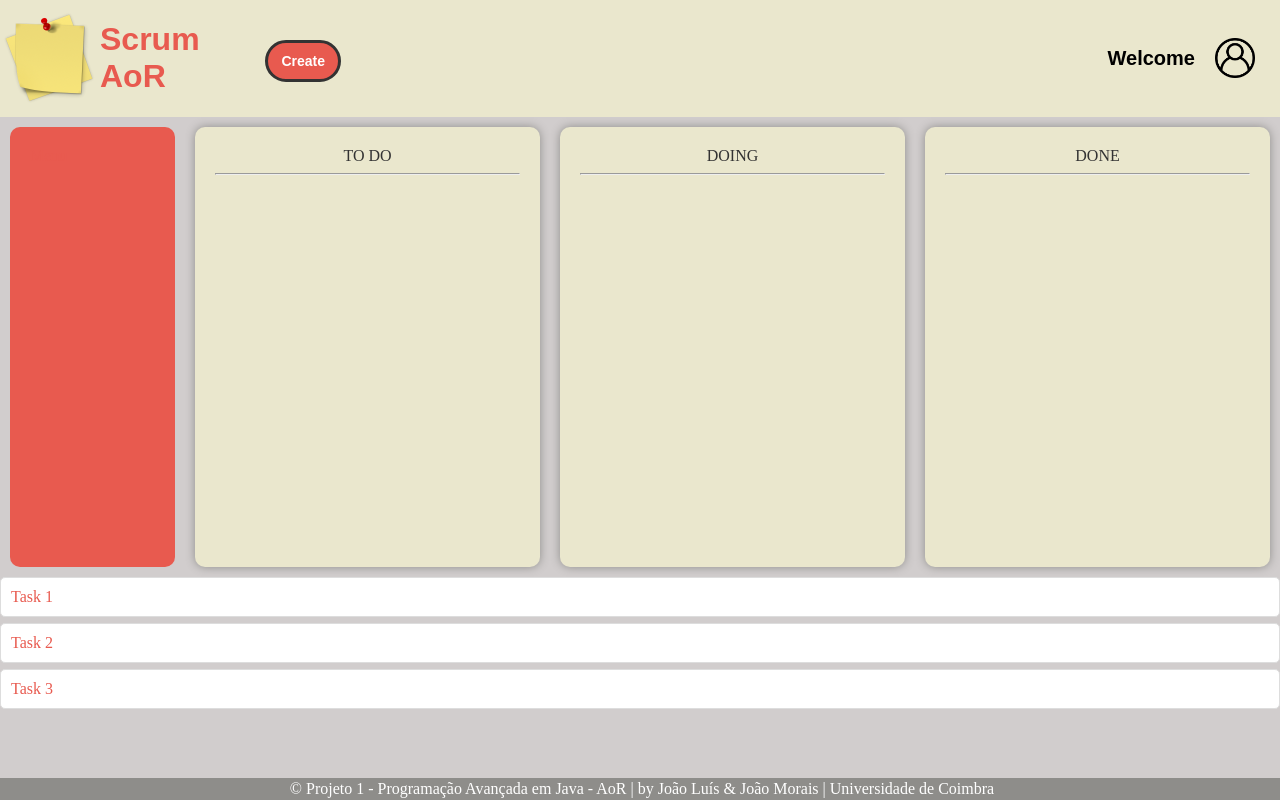
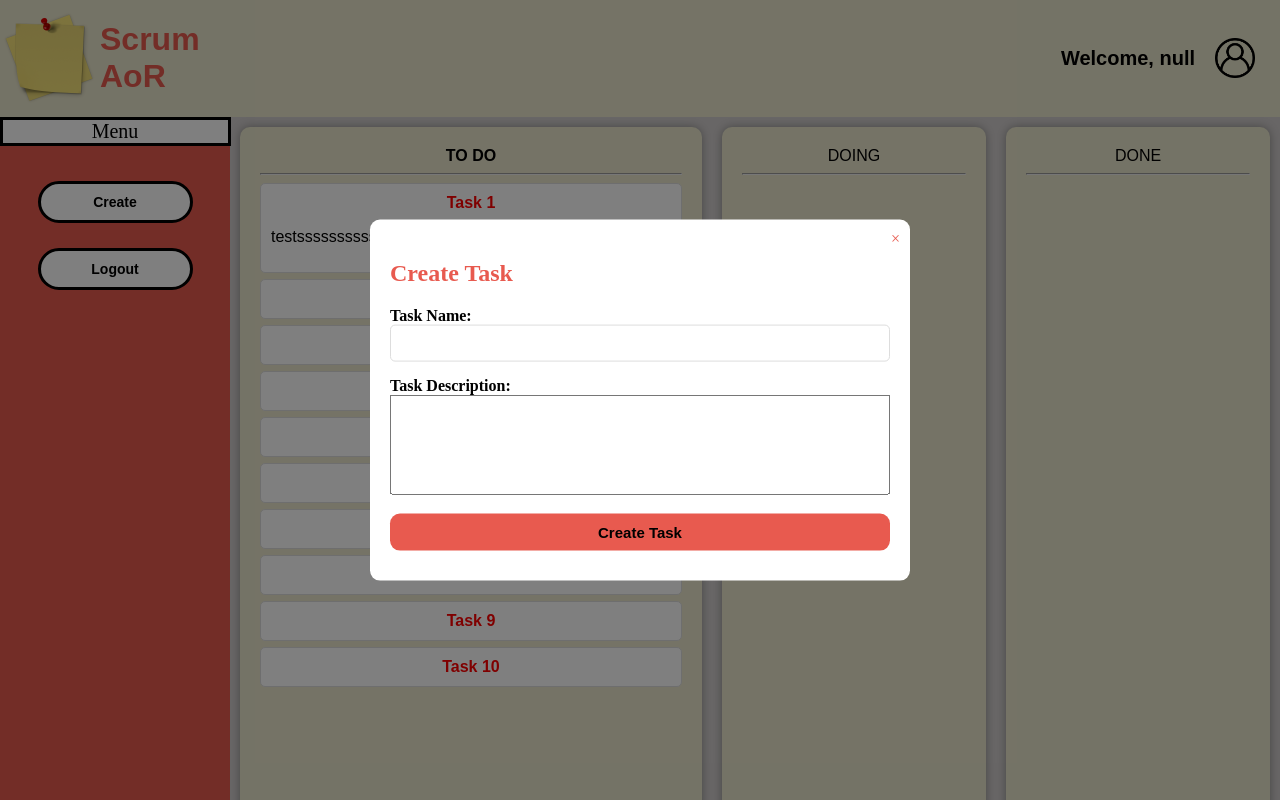
Before and after one commit to joaomluis/scrum_paj, a plain HTML site: page main-page.html in a window 1280 px wide. Both pictures are taken after a click on the button "Create". Shown: the top 800 px of the page. Drawn offline with Linux system fonts and the light colour scheme.

Commit message:
added: create task

```diff
--- a/main-page-scripts.js
+++ b/main-page-scripts.js
@@ -43,3 +43,79 @@ document.addEventListener('DOMContentLoaded', function() {
     }
 
 });
+
+
+//função para fazer get do username da storage e atribuir esse username à label da pagina incial
+document.addEventListener('DOMContentLoaded', function() {
+    const username = sessionStorage.getItem('username');
+
+    const welcomeLabel = document.getElementById('welcome-user');
+    if (welcomeLabel) {
+        welcomeLabel.textContent = 'Welcome, ' + username;
+    }
+});
+
+function logout() {
+    window.location.href='index.html';
+}
+
+function openModal() {
+    var modal = document.getElementById("taskModal");
+    modal.style.display = "block";
+}
+
+function closeModal() {
+    var modal = document.getElementById("taskModal");
+    modal.style.display = "none";
+}
+
+function createTask() {
+    var taskName = document.getElementById("taskName").value;
+    var taskDescription = document.getElementById("text-area").value;
+
+    if (taskName) {
+        var newTask = document.createElement("div");
+        newTask.className = "task";
+        newTask.draggable = true;
+        newTask.innerHTML = `<p>${taskName}</p><p>${taskDescription}</p>`;
+
+        var toDoList = document.getElementById("to-do-list");
+        toDoList.appendChild(newTask);
+
+        closeModal();
+    }
+}
+
+//funçoes para adicionar tasks as boxes que o prof fez
+
+function fromHTML(html, trim = true) {
+    // Process the HTML string.
+    html = trim ? html : html.trim();
+    if (!html) return null;
+
+    // Then set up a new template element.
+    const template = document.createElement('template');
+    template.innerHTML = html;
+    const result = template.content.children;
+
+    // Then return either an HTMLElement or HTMLCollection,
+    // based on whether the input HTML had one or more roots.
+    if (result.length === 1) return result[0];
+    return result;
+  }
+
+function addDummyData() {
+    const tasks = [
+        {title: "teste1", description: "testedesc"},
+        {title: "teste2", description: "testedesc"},
+        {title: "teste3", description: "testedesc"},
+    ];
+
+    const todoDiv = document.querySelector('#box1');
+    for (const task of tasks) {
+        console.log(task);
+        const newTask = fromHTML(`<div class="task" draggable="true">${task.title}</div>`);
+        todoDiv.append(newTask);
+
+    }
+}
--- a/main-page.html
+++ b/main-page.html
@@ -15,21 +15,49 @@
     <header class="header-main">
         <img src="style/post-it-logo.png" alt="Scrum AoR Logo" id="main-logo">
         <h1>Scrum AoR</h1>
-        <button id="createButton">Create</button>
+
         <label class="label" id="welcome-user">Welcome</label>
         <img src="style/icon1.png" alt="user-Logo" id="user-logo">
     </header>
     <main>
+
         <div class="maincenter">
-            <aside class="menu_lateral"> Menu</aside>
-            <div class="box" id="box1" ondrop="drop(event)" ondragover="allowDrop(event)">TO DO <hr></div>
-            <div class="box" id="box2" ondrop="drop(event)" ondragover="allowDrop(event)">DOING<hr></div>
-            <div class="box" id="box3" ondrop="drop(event)" ondragover="allowDrop(event)">DONE<hr></div>
+            <aside class="menu_lateral">
+                <div id="tittle-aside">Menu</div>
+                <button id="aside-button" type="button" onclick="openModal()">Create</button>
+                <button id="aside-button" type="button" onclick="logout()">Logout</button>
+
+            </aside>
+            <div class="box" id="to-do-list" ondrop="drop(event)" ondragover="allowDrop(event)">TO DO <hr>
+                <div class="task" draggable="true">Task 1
+                    <p id="task-description">testsssssssssssssssssssssssssssssss</p>
+                </div>
+                <div class="task" draggable="true">Task 1</div>
+                <div class="task" draggable="true">Task 2</div>
+                <div class="task" draggable="true">Task 4</div>
+                <div class="task" draggable="true">Task 5</div>
+                <div class="task" draggable="true">Task 6</div>
+                <div class="task" draggable="true">Task 7</div>
+                <div class="task" draggable="true">Task 8</div>
+                <div class="task" draggable="true">Task 9</div>
+                <div class="task" draggable="true">Task 10</div>
+            </div>
+            <div class="box" id="doing-list" ondrop="drop(event)" ondragover="allowDrop(event)">DOING<hr></div>
+            <div class="box" id="done-list" ondrop="drop(event)" ondragover="allowDrop(event)">DONE<hr></div>
         </div>
 
-        <div class="task" draggable="true">Task 1</div>
-        <div class="task" draggable="true">Task 2</div>
-        <div class="task" draggable="true">Task 3</div>
+        <div id="taskModal" class="modal">
+            <div class="modal-content">
+                <span class="close" onclick="closeModal()">&times;</span>
+                <h2>Create Task</h2>
+                <label for="taskName">Task Name:</label>
+                <input type="text" id="taskName" required>
+                <label for="taskDescription">Task Description:</label>
+                <textarea id="text-area"></textarea>
+                <button onclick="createTask()">Create Task</button>
+            </div>
+        </div>
+
     </main>
 
     <footer id="main-page-footer" class="hidden">
--- a/scripts.js
+++ b/scripts.js
@@ -3,9 +3,12 @@ function login() {
     var username = document.getElementById('username').value;
     var password = document.getElementById('password').value;
 
+
+
     if (username === '' || password === '') {
         alert('Please enter both username and password')
     } else {
+            sessionStorage.setItem('username', username);
             window.location.href = 'main-page.html';
         };
     }
--- a/style/style.css
+++ b/style/style.css
@@ -66,7 +66,7 @@ button {
     align-items: center;
 }
 
-#main-page-footer {
+#login-page-footer {
     background-color: #8e8d8a;
     color: white;
     text-align: center;
@@ -74,6 +74,15 @@ button {
     position: fixed;
     bottom: 0;
     width: 100%;
+
+}
+
+#main-page-footer {
+    background-color: #8e8d8a;
+    color: white;
+    text-align: center;
+    padding: 2px;
+
 
 }
 
@@ -97,7 +106,7 @@ button {
     display: flex;
     justify-content: space-between;
     align-items: center;
-    background-color: #eae7cd;;
+    background-color: #eae7cd;
     font-family: sans-serif;
 }
 
@@ -115,14 +124,17 @@ button {
     padding: 20px;
     margin: 10px;
     text-align: center;
-    color: #333;
+    color: black;
     width: 500px;
+    font-family: sans-serif;
+
 
 }
 #boxTitulo{
     display: flex;
     font-size: 20px;
     align-items: center;
+    color: wheat;
 
 }
 #welcome-user {
@@ -139,8 +151,6 @@ button {
     color: white;
     padding: 10px;
     text-align: center;
-    bottom: 0;
-    position: fixed;
     width: 100%;
     margin: 0 auto;
 }
@@ -150,32 +160,37 @@ button {
 }
 
 #box1 {
-    height: 400px;
+
     flex-direction: column;
     align-items: center;
 }
 
 .menu_lateral{
-    padding: 20px;
-    margin: 10px;
-    border-radius: 10px;
+    padding: 40px;
+    position: relative;
+    bottom: 0;
+    height: 100vh;
     background-color: #e85a4f;
-    width: 125px;
+    width: 150px;
+    display: flex;
+    flex-direction: column;
+    align-items: center;
+    padding-top:0px;
 }
 
-#createButton{
+#aside-button{
     padding: 10px;
     cursor: pointer;
-    background-color: #e85a4f;
-    color: white;
+    background-color: white;
+    color: black;
     font-size: 14px;
     border-radius: 25px;
-    width: 100px;
+    width: 155px;
     border-style: solid;
-    border-color: #333;
+    border-color: black;
 
 }
-#createButton:hover {
+#aside-button:hover {
     background-color: #333;
 }
 
@@ -197,5 +212,76 @@ h1 {
     border-radius: 5px;
     background-color: #fff;
     cursor: grab;
-    width: ;
+    color: red;
+    font-weight: bold;
+    width: 100%;
+    box-sizing: border-box;
+    max-width: 100%;
 }
+
+#task-description {
+    color: black;
+    text-align: left;
+    font-weight: lighter;
+
+    overflow: hidden;
+    text-overflow: ellipsis;
+    max-width: 100%;
+    white-space: nowrap;
+}
+
+#to-do-list {
+    font-weight: bold;
+}
+
+#tittle-aside {
+    color: black;
+    font-size: 20px;
+    text-align: center;
+    margin-top: 0px;
+    margin-bottom: 20px;
+    background-color: white;
+    border-style: solid;
+    width:150%;
+
+}
+
+.modal {
+    display: none;
+    position: fixed;
+    top: 0;
+    left: 0;
+    width: 100%;
+    height: 100%;
+    background-color: rgba(0, 0, 0, 0.5);
+}
+
+.modal-content {
+    position: absolute;
+    top: 50%;
+    left: 50%;
+    width: 500px;
+
+    transform: translate(-50%, -50%);
+    background-color: #fff;
+    padding: 20px;
+    border-radius: 10px;
+}
+
+#task-description {
+    width: 400px;
+}
+
+textarea {
+    width: 100%;
+    height: 100px;
+    box-sizing: border-box;
+    resize: none;
+}
+
+.close {
+    position: absolute;
+    top: 10px;
+    right: 10px;
+    cursor: pointer;
+}
```
Also changed, not shown: index.html (+1 -1 lines).
